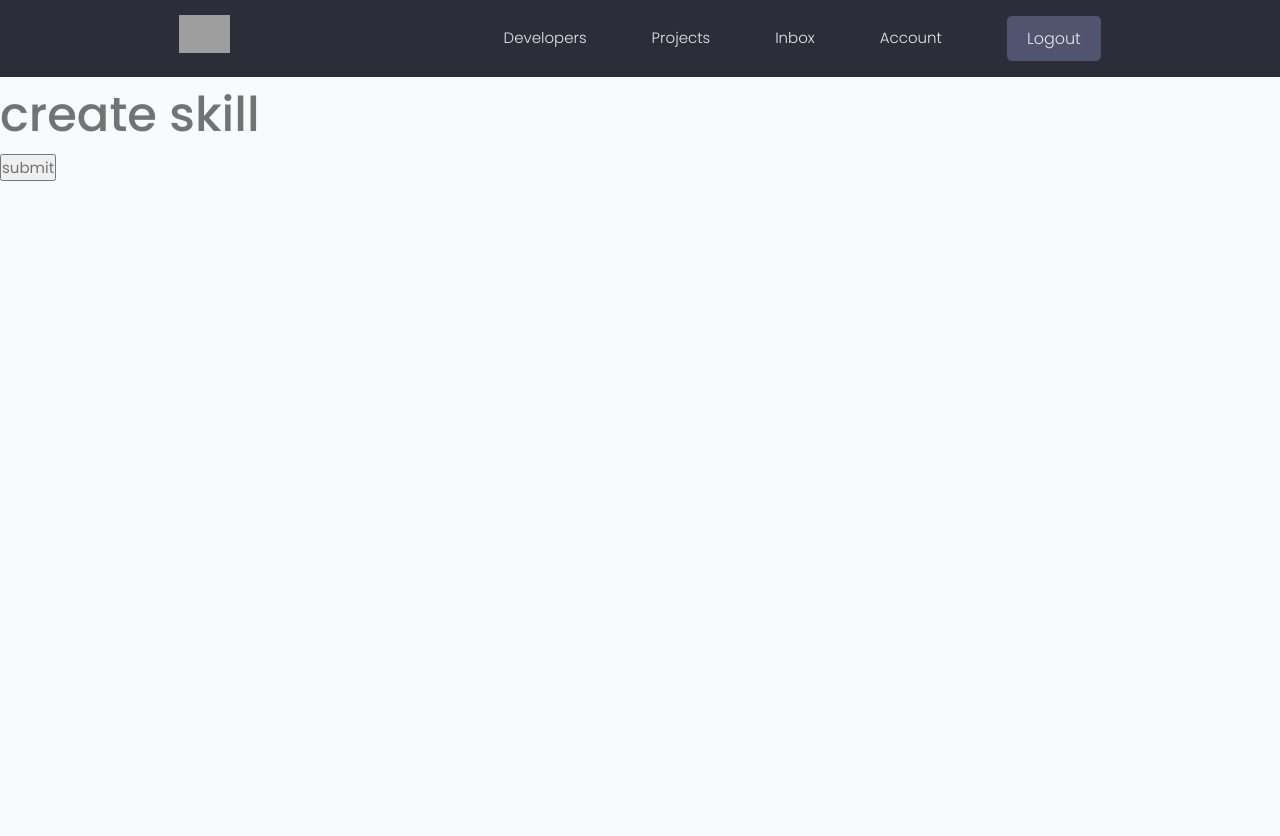
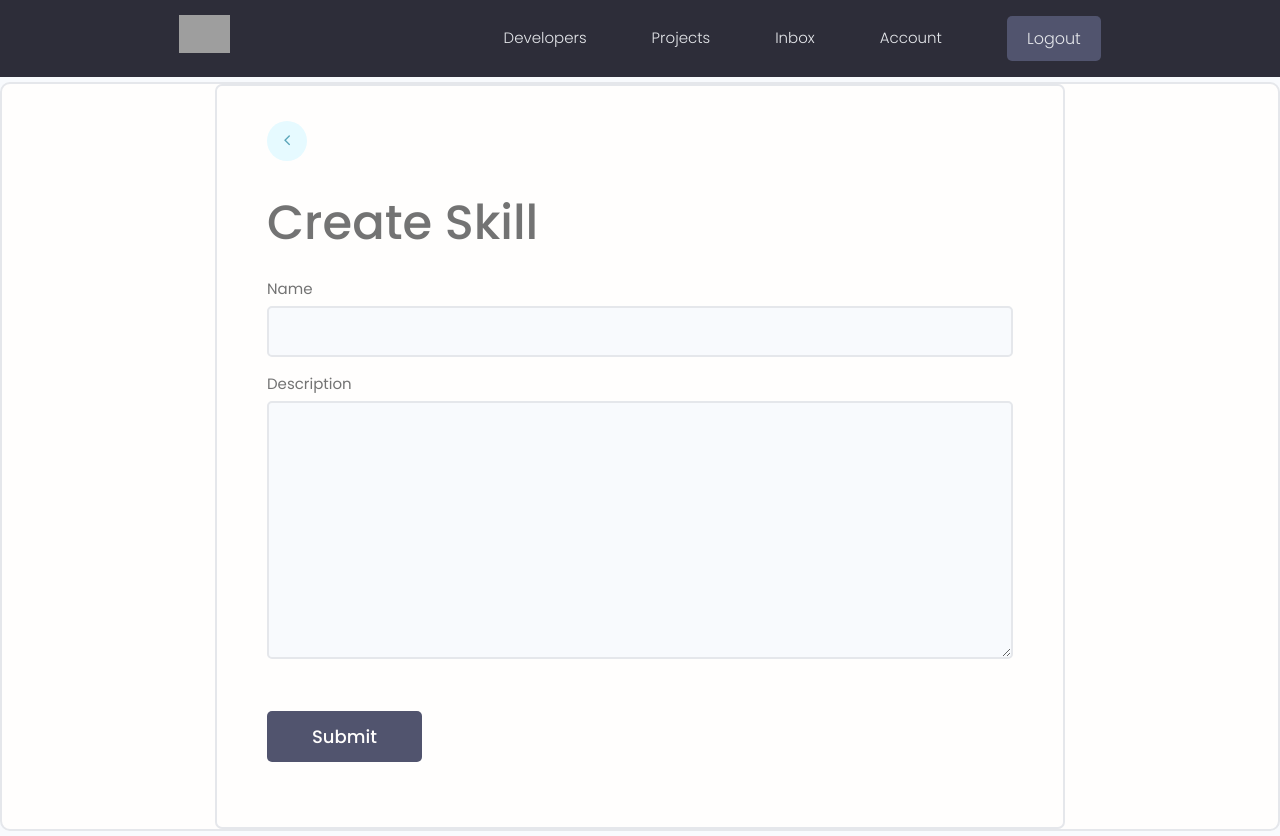
Before and after one commit to aliadde/devsearch, a Django app: page /create-skill/ in a window 1280 px wide. Before the commit the page ends 181 px from the top, so only its background shows below. Run offline with Django 5.2, Linux system fonts and the light colour scheme; a user stored in the database is signed in; some libraries are stand-ins or nearby versions; grey boxes are pictures that could not be loaded.

Commit message:
addding style to skill form and form.py created class . just views is not done

```diff
--- a/users/forms.py
+++ b/users/forms.py
@@ -46,6 +46,7 @@ class SkillForm(ModelForm):
       class Meta:
             model = Skill
             fields = "__all__"
+            exclude = ["owner"]
 
 
       def __init__(self,*args, **kwargs):
--- a/users/templates/users/skill_form.html
+++ b/users/templates/users/skill_form.html
@@ -2,9 +2,28 @@
 {% load static %}
 {% comment %} edit , Add , Delete skils {% endcomment %}
 {% block content %}
-<h1> create skill </h1>
-<form  method="POST">
-      {% csrf_token %}
-      <input type="submit" value="submit">
-</form>
+
+<main class="formPage my-xl card">
+      <div class="content-box">
+          <div class="formWrapper">
+              <a class="backButton" href="{% url 'account'  %}"><i class="fa fa-angle-left"></i></a>
+              <br>
+              <h1>Create Skill </h1>
+              <form  method="POST">
+                  {% csrf_token %}
+                  {% for field in form %}
+                        <!-- Input:Text -->
+                        <div class="form__field">
+                              <label for="formInput#text">{{field.label}} </label>
+                              {{field}}
+                              </div>
+                  {% endfor %}
+                  <input class="btn btn--sub btn--lg  my-md" type="submit" value="Submit" />
+            </form>
+
+
+
+          </div>
+      </div>
+  </main>
 {% endblock content %}
--- a/users/views.py
+++ b/users/views.py
@@ -3,7 +3,7 @@ from django.contrib.auth import login, authenticate, logout
 from django.contrib.auth.models import User
 from .models import Profile
 from django.contrib import messages
-from .forms import CustomUCF, ProfileForm
+from .forms import CustomUCF, ProfileForm, SkillForm
 from django.contrib.auth.decorators import login_required
 
 # log out
@@ -128,5 +128,6 @@ def editAccount(request):
 
 @login_required(login_url ='login')
 def createSkill(request):
-      context = {}
+      form = SkillForm()
+      context = {"form": form}
       return render(request, 'users/skill_form.html',context)
```
